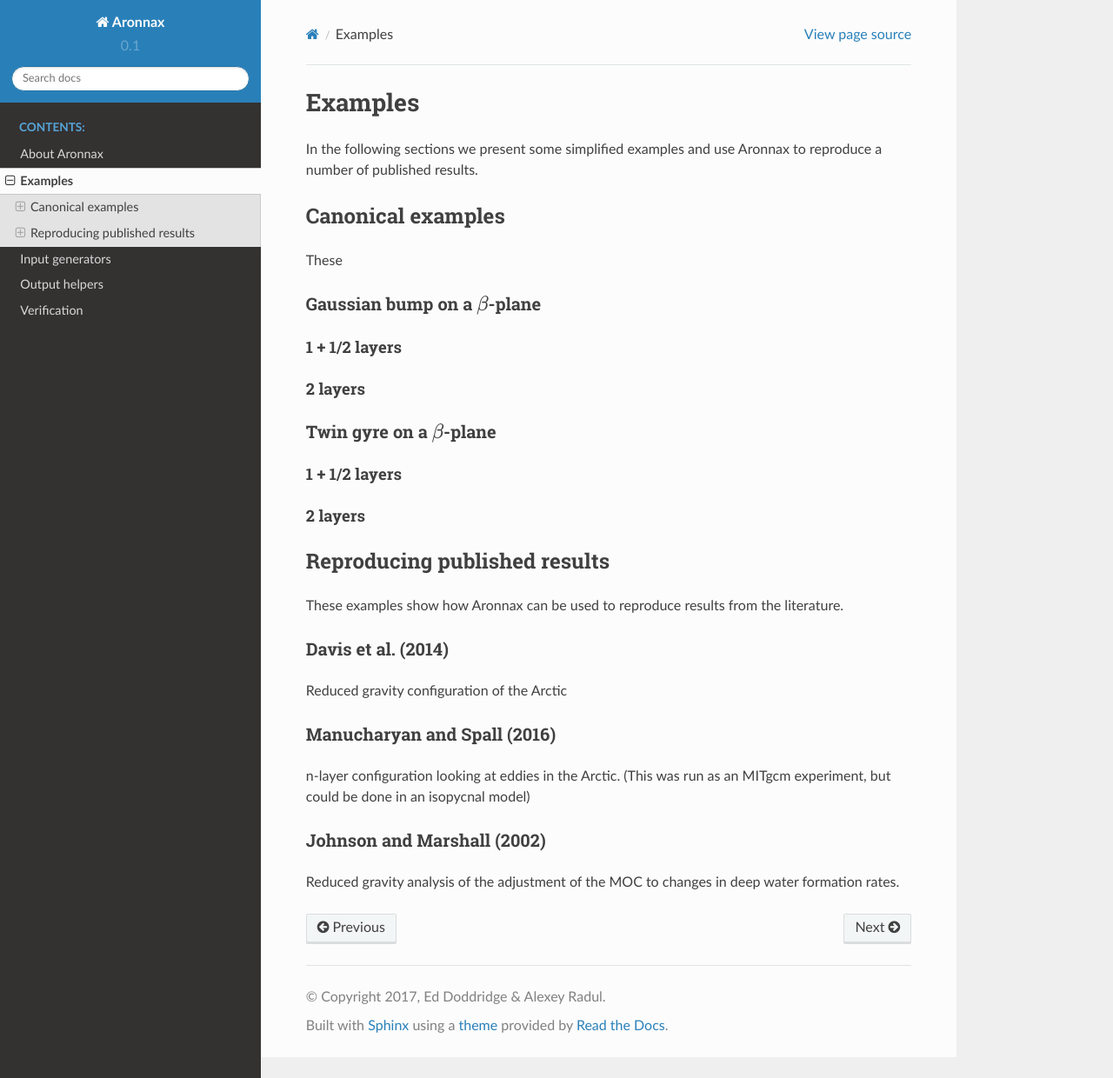
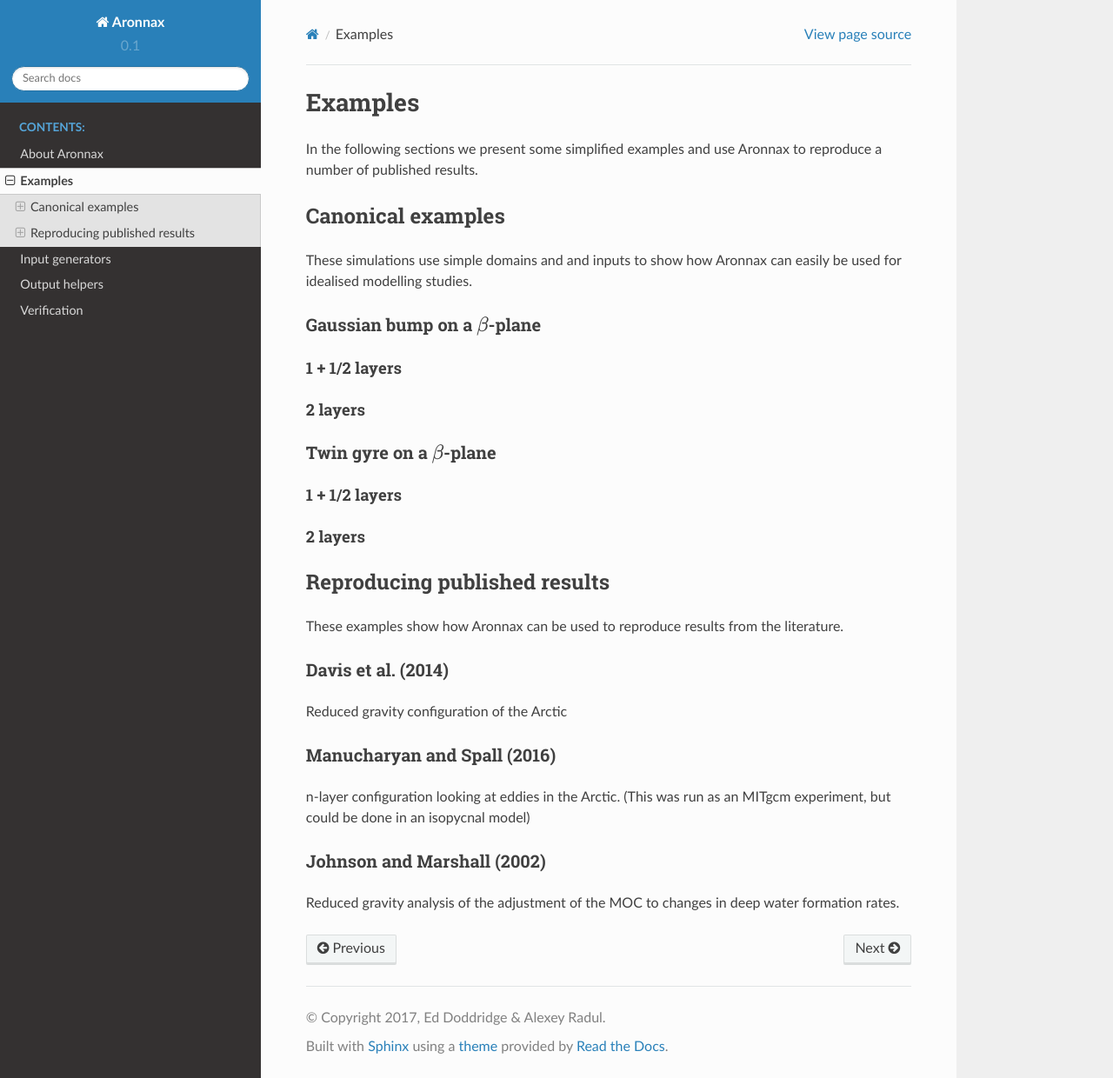
Before and after one commit to edoddridge/aronnax, a Sphinx documentation site: the page built from docs/examples.rst, in a window 1280 px wide and 1240 px high. Shown: the whole window at 87% size. Built offline with Sphinx 7.4.7 and the Read the Docs theme 2.0.0, drawn with Linux system fonts in a browser that asks for light colours.

Commit message:
describe canonical examples

```diff
--- a/docs/examples.rst
+++ b/docs/examples.rst
@@ -6,7 +6,8 @@
 Canonical examples
 ===================
 
-These
+These simulations use simple domains and and inputs to show how Aronnax can easily be used for idealised modelling studies.
+
 
 Gaussian bump on a :math:`\beta`-plane
 ----------------------------------------
```
